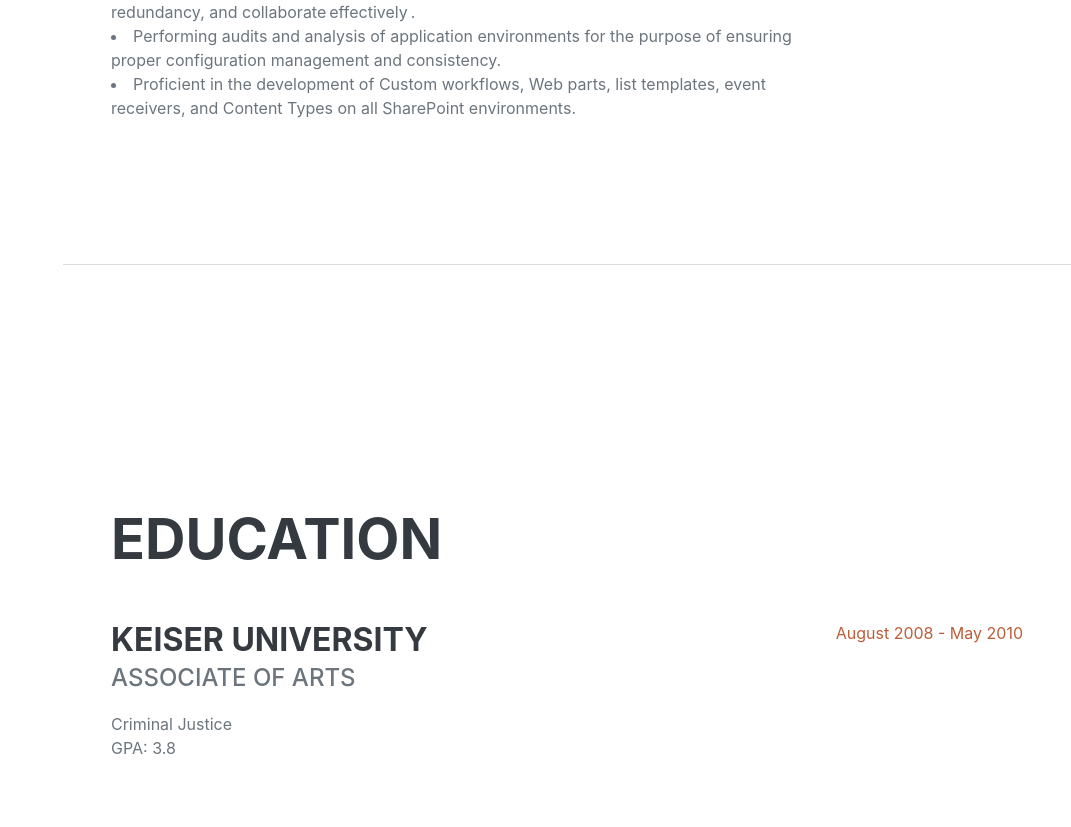
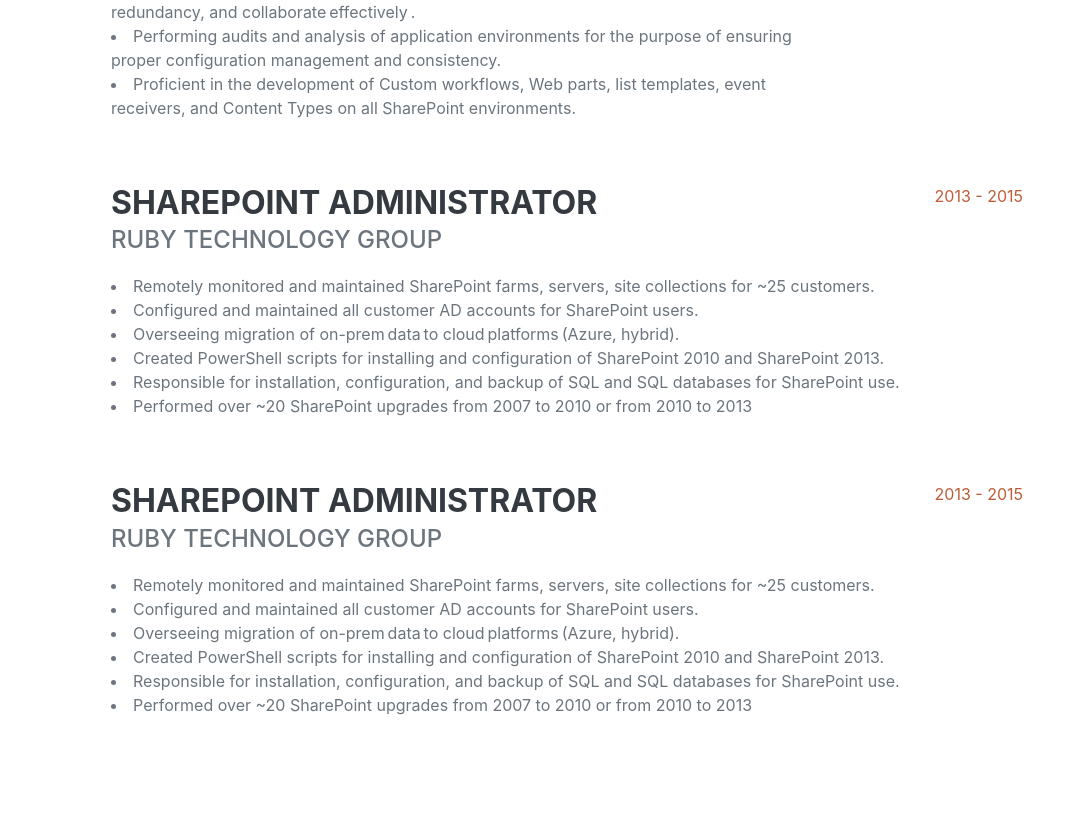
Before and after one commit to williambateau/williambateauWWW, a website: page dist/index.html in a window 1280 px wide. Shown: the part 1673-2500 px from the top of the page, without its empty margins (209-1280 px from the left). Drawn offline with nearby package versions, Linux system fonts and the light colour scheme; a web font is replaced by a local one.

Commit message:
Added more experience

```diff
--- a/dist/index.html
+++ b/dist/index.html
@@ -90,6 +90,31 @@
                         </div>
                         <div class="flex-shrink-0"><span class="text-primary">August 2015 - April 2021</span></div>
                     </div>
+                    <div class="d-flex flex-column flex-md-row justify-content-between mb-5">
+                        <div class="flex-grow-1">
+                            <h3 class="mb-0">SharePoint Administrator</h3>
+                            <div class="subheading mb-3">Ruby Technology Group</div>
+                            <p><li><span data-contrast="none">Remotely monitored and maintained SharePoint farms, servers, site collections for ~25 customers.</span></li>
+                                <li><span data-contrast="auto">Configured and maintained all customer AD accounts for SharePoint users.</span></li>
+                                <li><span data-contrast="none">Overseeing migration of on-prem data to cloud platforms (Azure, hybrid).</span></li>
+                                <li><span data-contrast="none">Created PowerShell scripts for installing and configuration of SharePoint 2010 and SharePoint 2013.</span></li>
+                                <li><span data-contrast="auto">Responsible for installation, configuration, and backup of SQL and SQL databases for SharePoint use.</span></li>
+                                <li><span data-contrast="auto">Performed over ~20 SharePoint upgrades from 2007 to 2010 or from 2010 to 2013 </span></li></p>
+                        </div>
+                        <div class="flex-shrink-0"><span class="text-primary">2013 - 2015</span></div>
+                    </div>
+                    <div class="d-flex flex-column flex-md-row justify-content-between mb-5">
+                        <div class="flex-grow-1">
+                            <h3 class="mb-0">SharePoint Administrator</h3>
+                            <div class="subheading mb-3">Ruby Technology Group</div>
+                            <p><li><span data-contrast="none">Remotely monitored and maintained SharePoint farms, servers, site collections for ~25 customers.</span></li>
+                                <li><span data-contrast="auto">Configured and maintained all customer AD accounts for SharePoint users.</span></li>
+                                <li><span data-contrast="none">Overseeing migration of on-prem data to cloud platforms (Azure, hybrid).</span></li>
+                                <li><span data-contrast="none">Created PowerShell scripts for installing and configuration of SharePoint 2010 and SharePoint 2013.</span></li>
+                                <li><span data-contrast="auto">Responsible for installation, configuration, and backup of SQL and SQL databases for SharePoint use.</span></li>
+                                <li><span data-contrast="auto">Performed over ~20 SharePoint upgrades from 2007 to 2010 or from 2010 to 2013 </span></li></p>
+                        </div>
+                        <div class="flex-shrink-0"><span class="text-primary">2013 - 2015</span></div>
                     <!-- <div class="d-flex flex-column flex-md-row justify-content-between mb-5">
                         <div class="flex-grow-1">
                             <h3 class="mb-0">Junior Web Designer</h3>
```
